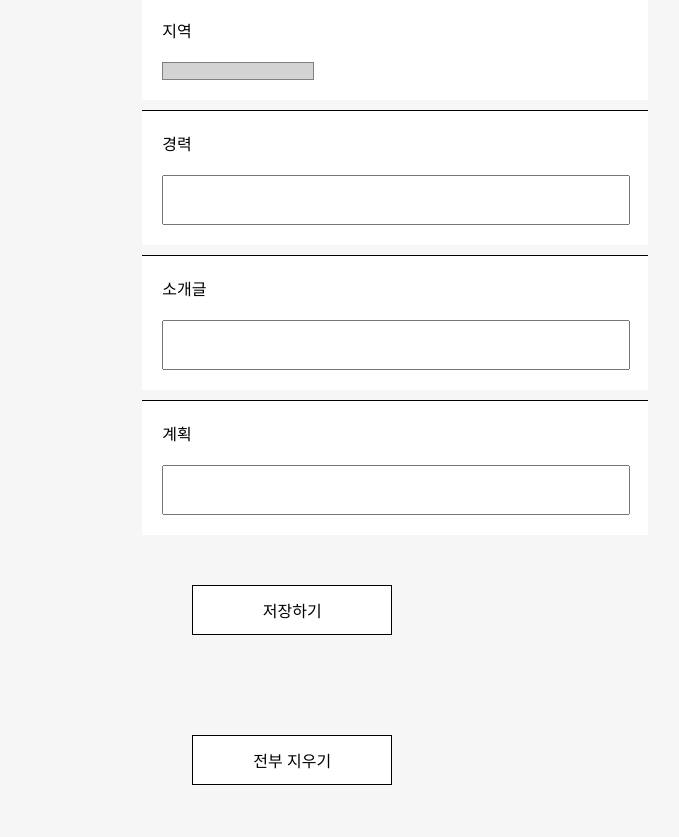
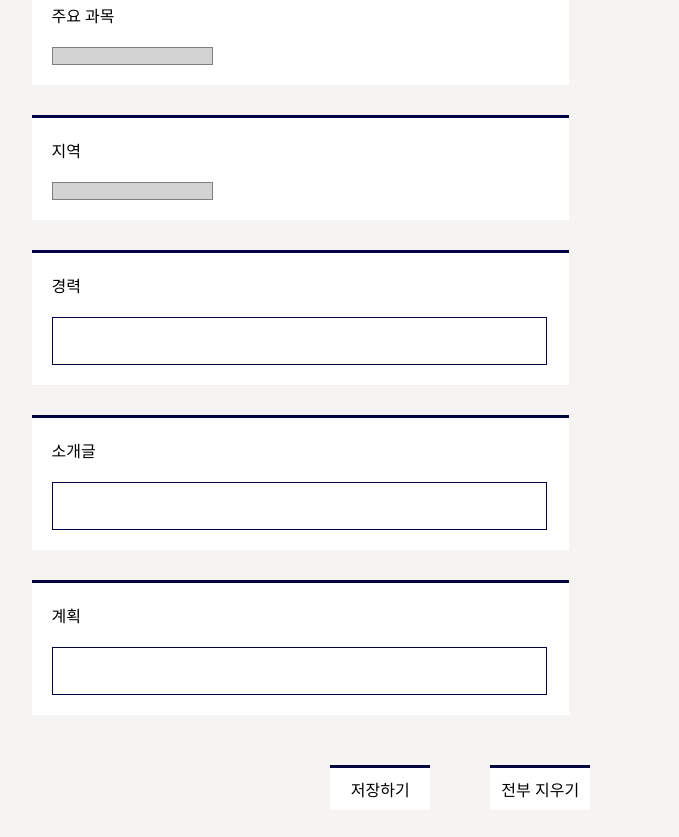
Before and after one commit to seokchae05/let-sson-1, a React (Create React App) app in the folder front/: page /mypaget/profile in a window 1280 px wide. Shown: the part 569-1406 px from the top of the page, without its empty margins (245-924 px from the left). Built offline with nearby package versions, Linux system fonts and the light colour scheme.

Commit message:
css editing

```diff
--- a/front/src/component/feature/findTeacher/info_cardT.js
+++ b/front/src/component/feature/findTeacher/info_cardT.js
@@ -4,17 +4,21 @@ import styled from "styled-components";
 import axios from "axios";
 
 const Profile = styled.div`
+  background-color : white;
+  border-top : solid 3px #010440;
+  border-left : solid 1px lightgrey;
+  border-right : solid 1px lightgrey;
+  border-bottom : solid 1px lightgrey;
   height: 250px;
   width: 180px;
   display: inline-block;
-  border: 2px solid black;
-  background-color: lightgray;
-  margin: 2px 2px;
+  margin-top : 30px;
+  margin-left : 30px;
   position: grid;
 `;
 const Text = styled.div`
+  color : black;
   margin: 1px;
-  border: 1px solid gray;
 `;
 
 
--- a/front/src/component/feature/myPageSpro/submitS.js
+++ b/front/src/component/feature/myPageSpro/submitS.js
@@ -2,17 +2,17 @@ import React from "react";
 import styled from "styled-components";
 
 const Box = styled.div`
-  padding-top: 10px;
-  padding-bottom: 20px;
-  padding-left: 20px;
-  display: flex;
+  padding-top : 10px;
+  padding-bottom : 20px;
+  padding-left : 20px;
+  display : flex;
   flex-direction: column;
   justify-content: center;
-  margin-left: 30%;
-  margin-right: 30%;
-  border-top: solid 1px black;
-  background: white;
-  margin-bottom: 10px;
+  margin-left : 25%;
+  margin-right : 25%;
+  border-top : solid 3px #010440;
+  background : white;
+  margin-top : 30px;
 `;
 
 const Text = styled.div`
@@ -28,6 +28,7 @@ const InputBoxShort = styled.input`
 `;
 
 const InputBox = styled.input`
+  border : 0.05em solid #010440;
   margin-right: 0;
   width: 55%;
   padding-right: 40%;
--- a/front/src/component/feature/myPageTpro/submitT.js
+++ b/front/src/component/feature/myPageTpro/submitT.js
@@ -8,11 +8,11 @@ const Box = styled.div`
     display : flex;
     flex-direction: column;
     justify-content: center;
-    margin-left : 30%;
-    margin-right : 30%;
-    border-top : solid 1px black;
+    margin-left : 25%;
+    margin-right : 25%;
+    border-top : solid 3px #010440;
     background : white;
-    margin-bottom: 10px;
+    margin-top : 30px;
 `
 
 const Text = styled.div`
@@ -28,6 +28,7 @@ const InputBoxShort = styled.input`
 `
 
 const InputBox = styled.input`
+    border : 0.05em solid #010440;
     margin-right : 0;
     width : 55%;
     padding-right : 40%;
--- a/front/src/component/feature/studentSign/name.js
+++ b/front/src/component/feature/studentSign/name.js
@@ -28,6 +28,10 @@ padding-bottom : 30px;
 `;
 
 class Stusignname extends React.Component {
+  constructor(props){
+    super(props);
+  };
+
   render() {
     return (
       <Box>
--- a/front/src/component/shared/findingSnT/sideButton/checkPay.js
+++ b/front/src/component/shared/findingSnT/sideButton/checkPay.js
@@ -9,13 +9,13 @@ class Checkpay extends React.Component{
             <input type="radio" name="chk_info" value="40만원 이상"></input>40만원 이상
             </div>
             <div>
-            <input type="radio" name="chk_info" value="30만원 이상"></input> 30만원 이상
+            <input type="radio" name="chk_info" value="30만원 이상"></input>30만원 이상
             </div>
             <div>
             <input type="radio" name="chk_info" value="20만원 이상"></input>20만원 이상
             </div>
             <div>
-            <input type="radio" name="chk_info" value="10만원 이상"></input> 10만원 이상
+            <input type="radio" name="chk_info" value="10만원 이상"></input>10만원 이상
             </div>
             </div>
 
--- a/front/src/page/findTeacher.js
+++ b/front/src/page/findTeacher.js
@@ -2,6 +2,15 @@ import React from "react";
 import InfoCardT from "../component/feature/findTeacher/info_cardT";
 import HeadButtons from "../component/layout/header/header";
 import Sidebar from "../component/shared/findingSnT/sidebar";
+import styled from "styled-components";
+
+const Wrapper = styled.div`
+  background-color : #F6F4F3;
+`;
+
+const Side = styled.span`
+  height : 100%;
+`;
 
 
 
@@ -12,10 +21,10 @@ class FindTeacher extends React.Component{
             <header>
                 <HeadButtons/>
             </header>
-            <span>
-            <Sidebar/>
+            <Wrapper>
+                <Side><Sidebar /></Side>
                 <InfoCardT/>
-            </span>
+            </Wrapper>
             </div>
         )
 
--- a/front/src/page/mypageSpro.js
+++ b/front/src/page/mypageSpro.js
@@ -11,25 +11,32 @@ const Wrapper = styled.div`
     width:100%;
     height:100%;
     box-sizing: border-box;
-    background-color : #F6F6F6;
+    background-color : #F6F4F3;
 `;
 
 
 const SaveNref = styled.button`
-    border : solid 1px black;
-    width:200px;
-    height:50px;
-    margin-left : 50px;
-    margin-right : 50px;
-    margin-bottom: 100px;
+    height:45px;
+    width : 100px;
+    border-top : solid 3px #010440;
+    border-left : none;
+    border-right : none;
+    border-bottom : none;
+    background-color: white;
+    font-size: 16px;
+    margin-top : 30px;
+    margin-left : 30px;
+    margin-right: 30px;
+    margin-bottom : 30px;
 `
 
 const Buttonfame = styled.div`
-    margin-left: 30%;
-    margin-right: 30%;
-    margin-top:50px;
+    margin-left: 50%;
+    margin-top: 20px;
 `
-
+const Wrapper2 = styled.div`
+    width : 85%;
+`;
 class MypageSp extends React.Component{
     render(){
         return(
@@ -38,6 +45,7 @@ class MypageSp extends React.Component{
                 <SidebarMyPs/>
                 <Wrapper>
                 학생
+                    <Wrapper2>
                         <SubmitS/>
                         <Buttonfame>
                             <Link to = "/mypages/profile">
@@ -47,6 +55,7 @@ class MypageSp extends React.Component{
                             </Link>
                             <SaveNref name = "refresh">전부 지우기</SaveNref>
                         </Buttonfame>
+                    </Wrapper2>
                 </Wrapper>
             </div>
         )
--- a/front/src/page/mypageTpro.js
+++ b/front/src/page/mypageTpro.js
@@ -11,22 +11,31 @@ const Wrapper = styled.div`
     width:100%;
     height:100%;
     box-sizing: border-box;
-    background-color : #F6F6F6;
+    background-color : #F6F4F3;
 `;
 const SaveNref = styled.button`
-    border : solid 1px black;
-    width:200px;
-    height:50px;
-    margin-left : 50px;
-    margin-right : 50px;
-    margin-bottom: 100px;
+    height:45px;
+    width : 100px;
+    border-top : solid 3px #010440;
+    border-left : none;
+    border-right : none;
+    border-bottom : none;
+    background-color: white;
+    font-size: 16px;
+    margin-top : 30px;
+    margin-left : 30px;
+    margin-right: 30px;
+    margin-bottom : 30px;
 `
 
 const Buttonfame = styled.div`
-    margin-left: 30%;
-    margin-right: 30%;
-    margin-top:50px;
+    margin-left: 50%;
+    margin-top: 20px;
 `
+const Wrapper2 = styled.div`
+    width : 85%;
+`;
+
 class MypageTp extends React.Component{
     render(){
         return(
@@ -35,6 +44,7 @@ class MypageTp extends React.Component{
                 <SidebarMyPt/>
                 <Wrapper>
                 선생님
+                    <Wrapper2>
                         <SubmitT/>
                         <Buttonfame>
                         <Link to = "/mypaget/profile">
@@ -44,6 +54,7 @@ class MypageTp extends React.Component{
                             </Link>
                             <SaveNref name = "refresh">전부 지우기</SaveNref>
                         </Buttonfame>
+                    </Wrapper2>
                 </Wrapper>
             </div>
         )
--- a/front/src/page/stuSubmit.js
+++ b/front/src/page/stuSubmit.js
@@ -10,9 +10,10 @@ const Wrapper = styled.div`
   width: 100%;
   height: 100%;
   box-sizing: border-box;
-  background-color: #f6f6f6;
+  background-color: #F6F4F3;
 `;
 const SubmitB = styled.button`
+  background : #F6F4F3;
   border: solid 1px black;
   width: 200px;
   height: 50px;
```
Also changed, not shown: 1 other file (tests, documents, lock files or other folders). Lines whose indentation alone changed are shown as unchanged.
